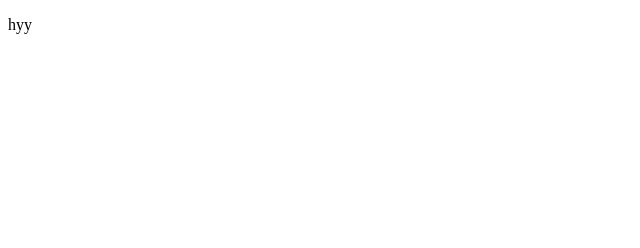
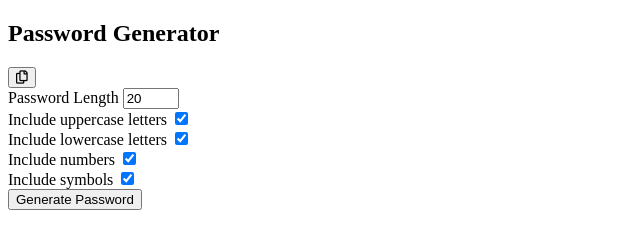
Before and after one commit to devensaha/Projectt, a plain HTML site: page index.html in a window 1280 px wide. Shown: the whole page, without its empty margins (0-640 px from the left). Drawn offline with Linux system fonts and the light colour scheme.

Commit message:
next commit

```diff
--- a/index.html
+++ b/index.html
@@ -1,11 +1,58 @@
 <!DOCTYPE html>
 <html lang="en">
-<head>
-    <meta charset="UTF-8">
-    <meta name="viewport" content="width=device-width, initial-scale=1.0">
-    <title>Document</title>
-</head>
-<body>
-    <p>hyy</p>
-</body>
+  <head>
+    <meta charset="UTF-8" />
+    <meta name="viewport" content="width=device-width, initial-scale=1.0" />
+    <link
+      rel="stylesheet"
+      href="https://cdnjs.cloudflare.com/ajax/libs/font-awesome/5.15.1/css/all.min.css"
+      integrity="sha512-+4zCK9k+qNFUR5X+cKL9EIR+ZOhtIloNl9GIKS57V1MyNsYpYcUrUeQc9vNfzsWfV28IaLL3i96P9sdNyeRssA=="
+      crossorigin="anonymous"
+    />
+
+    <title>Generating Password</title>
+  </head>
+  <body>
+    <div class="container">
+      <h2>Password Generator</h2>
+      <div class="result-container">
+        <span id="result"></span>
+        <button class="btn" id="clipboard">
+          <i class="far fa-copy"></i>
+        </button>
+      </div>
+      <div class="settings">
+        <div class="setting">
+          <label for="length">Password Length</label>
+          <input
+            type="number"
+            name="length"
+            id="length"
+            min="4"
+            max="20"
+            value="20"
+          />
+        </div>
+        <div class="setting">
+          <label for="uppercase">Include uppercase letters</label>
+          <input type="checkbox" name="uppercase" id="uppercase" checked />
+        </div>
+        <div class="setting">
+          <label for="lowercase">Include lowercase letters</label>
+          <input type="checkbox" name="lowercase" id="lowercase" checked />
+        </div>
+        <div class="setting">
+          <label for="numbers">Include numbers</label>
+          <input type="checkbox" name="numbers" id="numbers" checked />
+        </div>
+        <div class="setting">
+          <label for="symbols">Include symbols</label>
+          <input type="checkbox" name="symbols" id="symbols" checked />
+        </div>
+      </div>
+      <button class="btn btn-large" id="generate">Generate Password</button>
+    </div>
+
+
+  </body>
 </html>
```
